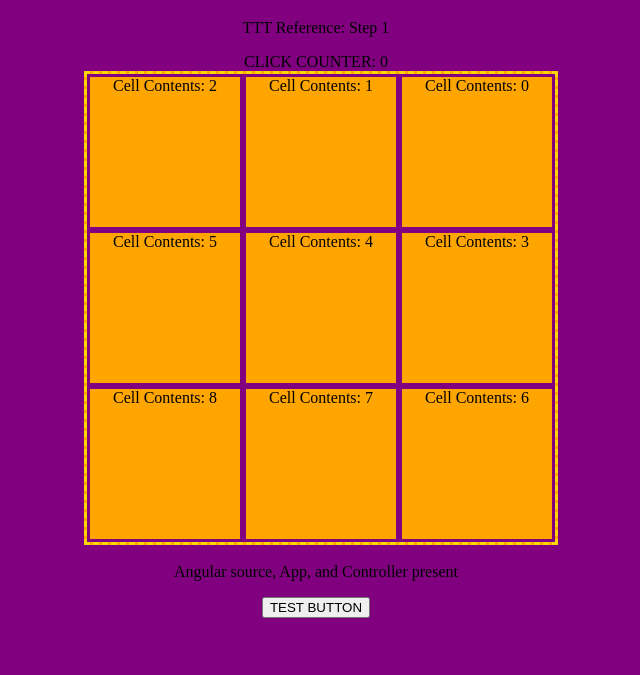
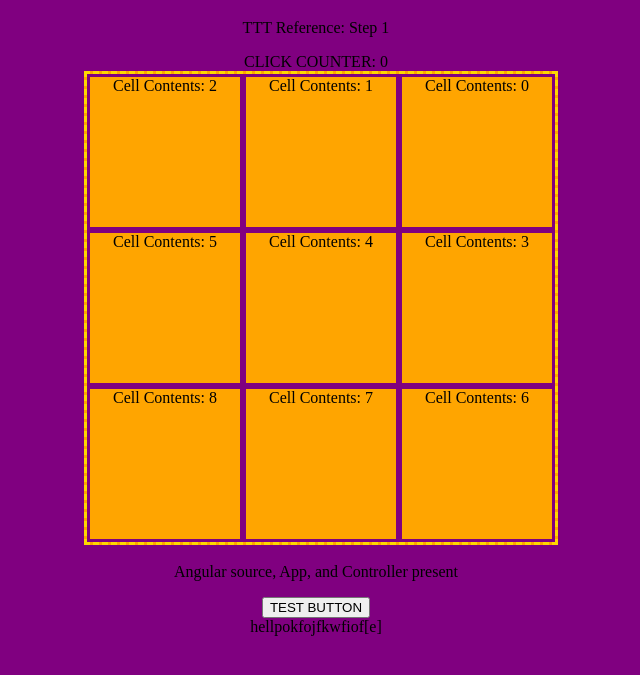
Before and after one commit to Farhan1013/tictactoeproject, a plain HTML site: page index.html in a window 1280 px wide. Shown: the part 61-736 px from the top of the page, without its empty margins (324-964 px from the left). Drawn offline with nearby package versions, Linux system fonts and the light colour scheme.

Commit message:
just added some stuff

```diff
--- a/index.html
+++ b/index.html
@@ -26,6 +26,6 @@
     <p></p>
     <button ng-click="testJS()">TEST BUTTON</button>
 </div>
-
+hellpokfojfkwfiof[e]
 </body>
 </html>
```
